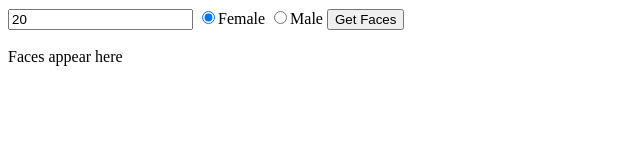
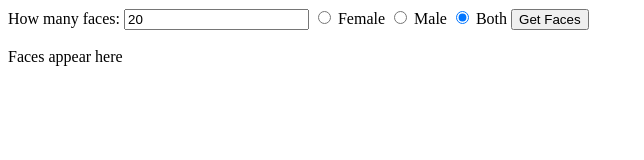
Before and after one commit to jheppert/random-user-faces, a plain HTML site: page index.html in a window 1280 px wide. Shown: the whole page, without its empty margins (0-644 px from the left). Drawn offline with nearby package versions, Linux system fonts and the light colour scheme.

Commit message:
added both gender, and form label tags

```diff
--- a/index.html
+++ b/index.html
@@ -11,9 +11,14 @@
 </head>
 <body>
     <form action="javascript:goGetSomeFaces()">
-        <input type="number" id="numberOfFaces" value=20>
-        <input type="radio" id="genderOfFacesFemale" name="gender" value="female" checked>Female
-        <input type="radio" id="genderOfFacesMale" name="gender" value="male">Male
+        <label for="numberOfFaces">How many faces:</label>
+        <input type="number" id="numberOfFaces" value=20 size="5">
+        <input type="radio" id="genderOfFacesFemale" name="gender" value="female">
+        <label for="genderOfFacesFemale">Female</label>
+        <input type="radio" id="genderOfFacesMale" name="gender" value="male">
+        <label for="genderOfFacesMale">Male</label>
+        <input type="radio" id="genderOfFacesBoth" name="gender" value="both" checked>
+        <label for="genderOfFacesBoth">Both</label>
         <input type="submit" id="getFacesButton" value="Get Faces">
     </form>
     <br>
@@ -27,11 +32,15 @@
         // Get form values:
         var facesNumber = document.getElementById('numberOfFaces').value;
         var facesGender = document.querySelector('input[name="gender"]:checked').value;
+        var genderString = '';
+        if (facesGender != 'both') {
+            genderString = '&gender=' + facesGender;
+        }
 
         // Get faces:
         $.ajax({
           url: 'https://randomuser.me/api/',
-          data: 'results=' + facesNumber + '&gender=' + facesGender,
+          data: 'results=' + facesNumber + genderString,
           dataType: 'json',
           success: function(data){
             $("#facesArea").html("");
```
